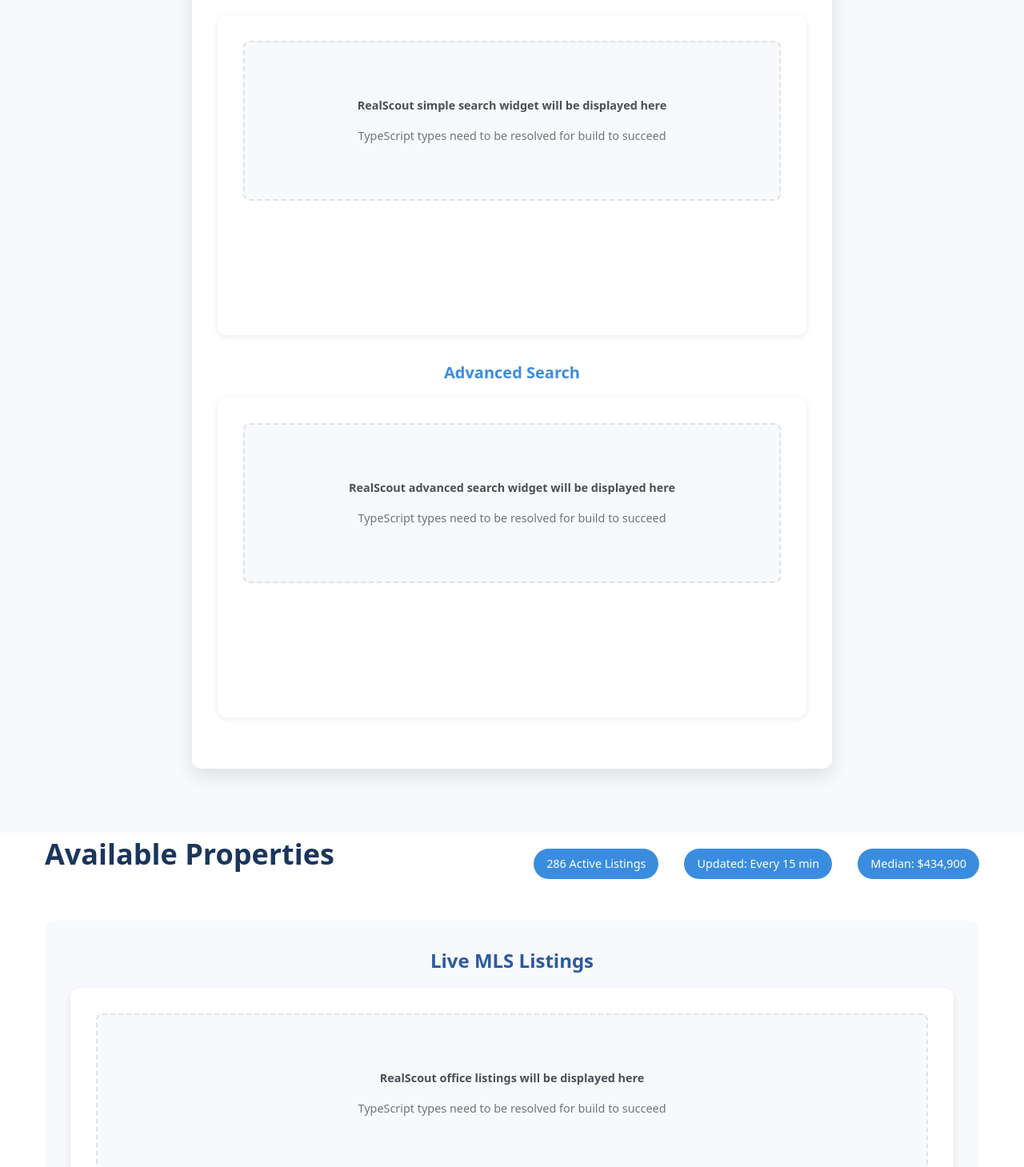
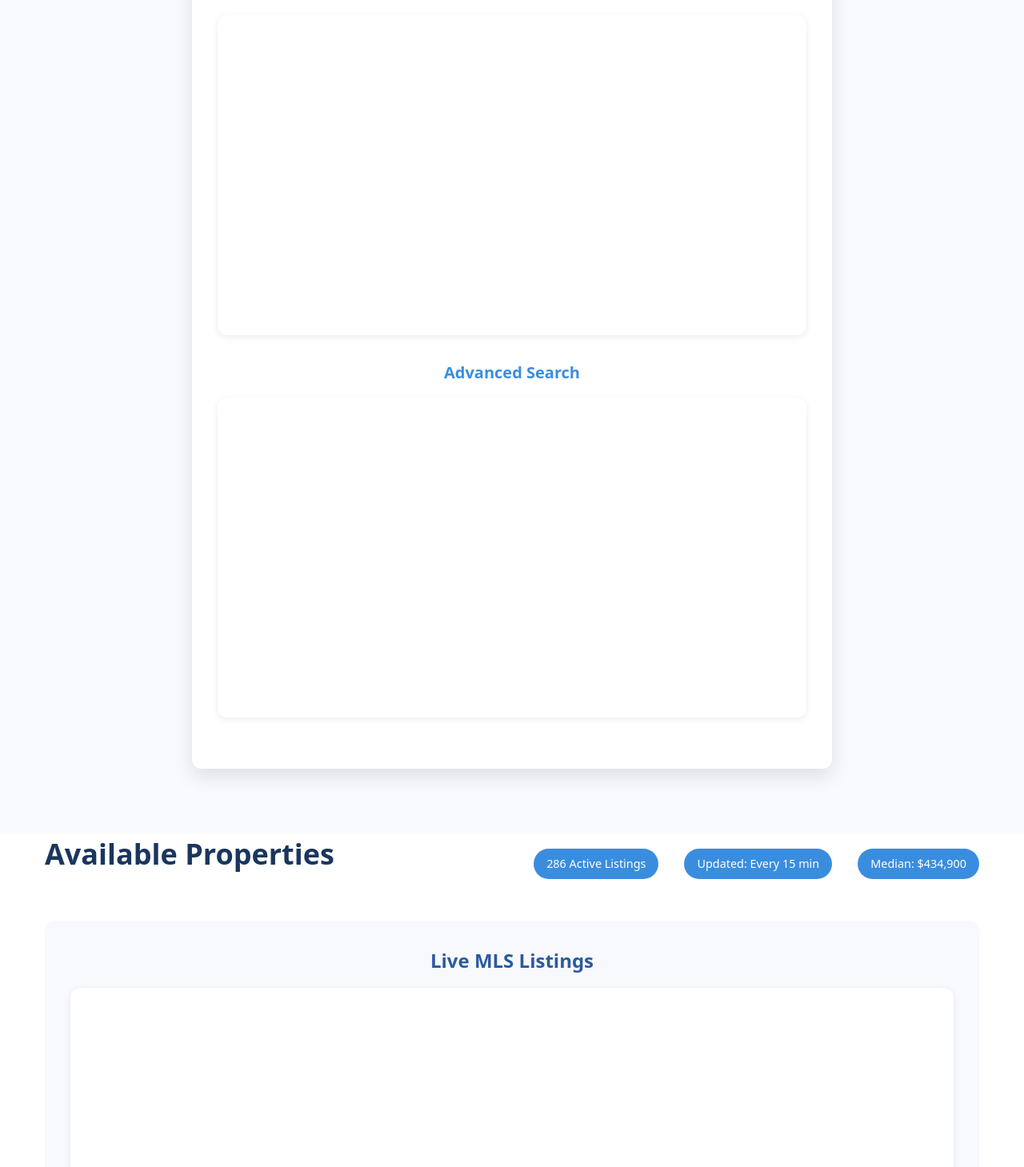
Before and after one commit to DrJanDuffy/aliantehomesforsale.com, a Next.js app: page /homes-for-sale in a window 1280 px wide. Shown: the part 1268-2727 px from the top of the page at 80% size. Built offline with nearby package versions, Linux system fonts and the light colour scheme.

Commit message:
fix: Resolve TypeScript conflicts - consolidate RealScout type declarations and re-enable all widgets

```diff
--- a/app/components/SearchForm.tsx
+++ b/app/components/SearchForm.tsx
@@ -132,7 +132,7 @@ export default function SearchForm({ priority = false }: SearchFormProps) {
         </p>
       </form>
 
-      {/* RealScout Search Widgets - Temporarily commented out for build */}
+      {/* RealScout Search Widgets */}
       <div className="realscout-search-widgets">
         <h3>Professional MLS Search Tools</h3>
 
@@ -140,12 +140,7 @@ export default function SearchForm({ priority = false }: SearchFormProps) {
         <div className="realscout-widget-section">
           <h4>Quick Search</h4>
           <div className="realscout-container">
-            {/* Temporarily commented out until TypeScript types are resolved */}
-            {/* <realscout-simple-search agent-encoded-id="QWdlbnQtMjI1MDUw"></realscout-simple-search> */}
-            <div className="realscout-placeholder">
-              <p>RealScout simple search widget will be displayed here</p>
-              <p>TypeScript types need to be resolved for build to succeed</p>
-            </div>
+            <realscout-simple-search agent-encoded-id="QWdlbnQtMjI1MDUw"></realscout-simple-search>
           </div>
         </div>
 
@@ -153,12 +148,7 @@ export default function SearchForm({ priority = false }: SearchFormProps) {
         <div className="realscout-widget-section">
           <h4>Advanced Search</h4>
           <div className="realscout-container">
-            {/* Temporarily commented out until TypeScript types are resolved */}
-            {/* <realscout-advanced-search agent-encoded-id="QWdlbnQtMjI1MDUw"></realscout-advanced-search> */}
-            <div className="realscout-placeholder">
-              <p>RealScout advanced search widget will be displayed here</p>
-              <p>TypeScript types need to be resolved for build to succeed</p>
-            </div>
+            <realscout-advanced-search agent-encoded-id="QWdlbnQtMjI1MDUw"></realscout-advanced-search>
           </div>
         </div>
       </div>
--- a/app/home-valuation/page.tsx
+++ b/app/home-valuation/page.tsx
@@ -45,12 +45,7 @@ export default function HomeValuation() {
             <div className="valuation-widget-container">
               <h3>Instant Property Valuation</h3>
               <div className="realscout-container">
-                {/* Temporarily commented out until TypeScript types are resolved */}
-                {/* <realscout-home-value agent-encoded-id="QWdlbnQtMjI1MDUw"></realscout-home-value> */}
-                <div className="realscout-placeholder">
-                  <p>RealScout home value widget will be displayed here</p>
-                  <p>TypeScript types need to be resolved for build to succeed</p>
-                </div>
+                <realscout-home-value agent-encoded-id="QWdlbnQtMjI1MDUw"></realscout-home-value>
               </div>
             </div>
           </div>
--- a/app/homes-for-sale/page.tsx
+++ b/app/homes-for-sale/page.tsx
@@ -54,19 +54,14 @@ export default function HomesForSale() {
             <div className="listings-widget">
               <h3>Live MLS Listings</h3>
               <div className="realscout-container">
-                {/* Temporarily commented out until TypeScript types are resolved */}
-                {/* <realscout-office-listings
+                <realscout-office-listings
                   agent-encoded-id="QWdlbnQtMjI1MDUw"
                   sort-order="PRICE_HIGH"
                   listing-status="For Sale,For Rent"
                   property-types="MF,SFR,OTHER,LAL"
                   price-min="500000"
                   price-max="750000"
-                ></realscout-office-listings> */}
-                <div className="realscout-placeholder">
-                  <p>RealScout office listings will be displayed here</p>
-                  <p>TypeScript types need to be resolved for build to succeed</p>
-                </div>
+                ></realscout-office-listings>
               </div>
             </div>
 
--- a/app/page.tsx
+++ b/app/page.tsx
@@ -51,12 +51,7 @@ export default function Home() {
             <div className="hero-search-widget">
               <h3>Quick Search</h3>
               <div className="realscout-container">
-                {/* Temporarily commented out until TypeScript types are resolved */}
-                {/* <realscout-simple-search agent-encoded-id="QWdlbnQtMjI1MDUw"></realscout-simple-search> */}
-                <div className="realscout-placeholder">
-                  <p>RealScout quick search widget will be displayed here</p>
-                  <p>TypeScript types need to be resolved for build to succeed</p>
-                </div>
+                <realscout-simple-search agent-encoded-id="QWdlbnQtMjI1MDUw"></realscout-simple-search>
               </div>
             </div>
           </div>
@@ -71,19 +66,14 @@ export default function Home() {
           <div className="listings-section">
             <h3>Premium Homes ($500K - $750K)</h3>
             <div className="realscout-container">
-              {/* Temporarily commented out until TypeScript types are resolved */}
-              {/* <realscout-office-listings
+              <realscout-office-listings
                 agent-encoded-id="QWdlbnQtMjI1MDUw"
                 sort-order="PRICE_HIGH"
                 listing-status="For Sale"
                 property-types="SFR"
                 price-min="500000"
                 price-max="750000"
-              ></realscout-office-listings> */}
-              <div className="realscout-placeholder">
-                <p>RealScout premium listings will be displayed here</p>
-                <p>TypeScript types need to be resolved for build to succeed</p>
-              </div>
+              ></realscout-office-listings>
             </div>
           </div>
 
@@ -91,19 +81,14 @@ export default function Home() {
           <div className="listings-section">
             <h3>Family Homes ($350K - $500K)</h3>
             <div className="realscout-container">
-              {/* Temporarily commented out until TypeScript types are resolved */}
-              {/* <realscout-office-listings
+              <realscout-office-listings
                 agent-encoded-id="QWdlbnQtMjI1MDUw"
                 sort-order="PRICE_HIGH"
                 listing-status="For Sale"
                 property-types="SFR"
                 price-min="350000"
                 price-max="500000"
-              ></realscout-office-listings> */}
-              <div className="realscout-placeholder">
-                <p>RealScout family home listings will be displayed here</p>
-                <p>TypeScript types need to be resolved for build to succeed</p>
-              </div>
+              ></realscout-office-listings>
             </div>
           </div>
 
--- a/types/global.d.ts
+++ /dev/null
@@ -1,27 +0,0 @@
-/// <reference types="react" />
-
-declare global {
-  namespace JSX {
-    interface IntrinsicElements {
-      'realscout-office-listings': React.DetailedHTMLProps<React.HTMLAttributes<HTMLElement>, HTMLElement> & {
-        'agent-encoded-id': string;
-        'sort-order'?: string;
-        'listing-status'?: string;
-        'property-types'?: string;
-        'price-min'?: string;
-        'price-max'?: string;
-      };
-      'realscout-advanced-search': React.DetailedHTMLProps<React.HTMLAttributes<HTMLElement>, HTMLElement> & {
-        'agent-encoded-id': string;
-      };
-      'realscout-simple-search': React.DetailedHTMLProps<React.HTMLAttributes<HTMLElement>, HTMLElement> & {
-        'agent-encoded-id': string;
-      };
-      'realscout-home-value': React.DetailedHTMLProps<React.HTMLAttributes<HTMLElement>, HTMLElement> & {
-        'agent-encoded-id': string;
-      };
-    }
-  }
-}
-
-export {};
--- a/types/realscout.d.ts
+++ b/types/realscout.d.ts
@@ -1,8 +1,25 @@
-declare namespace JSX {
-  interface IntrinsicElements {
-    'realscout-office-listings': any;
-    'realscout-advanced-search': any;
-    'realscout-simple-search': any;
-    'realscout-home-value': any;
+import type { DetailedHTMLProps, HTMLAttributes } from 'react';
+
+declare global {
+  namespace JSX {
+    interface IntrinsicElements {
+      'realscout-office-listings': DetailedHTMLProps<HTMLAttributes<HTMLElement>, HTMLElement> & {
+        'agent-encoded-id': string;
+        'sort-order'?: string;
+        'listing-status'?: string;
+        'property-types'?: string;
+        'price-min'?: string;
+        'price-max'?: string;
+      };
+      'realscout-advanced-search': DetailedHTMLProps<HTMLAttributes<HTMLElement>, HTMLElement> & {
+        'agent-encoded-id': string;
+      };
+      'realscout-simple-search': DetailedHTMLProps<HTMLAttributes<HTMLElement>, HTMLElement> & {
+        'agent-encoded-id': string;
+      };
+      'realscout-home-value': DetailedHTMLProps<HTMLAttributes<HTMLElement>, HTMLElement> & {
+        'agent-encoded-id': string;
+      };
+    }
   }
 }
```
